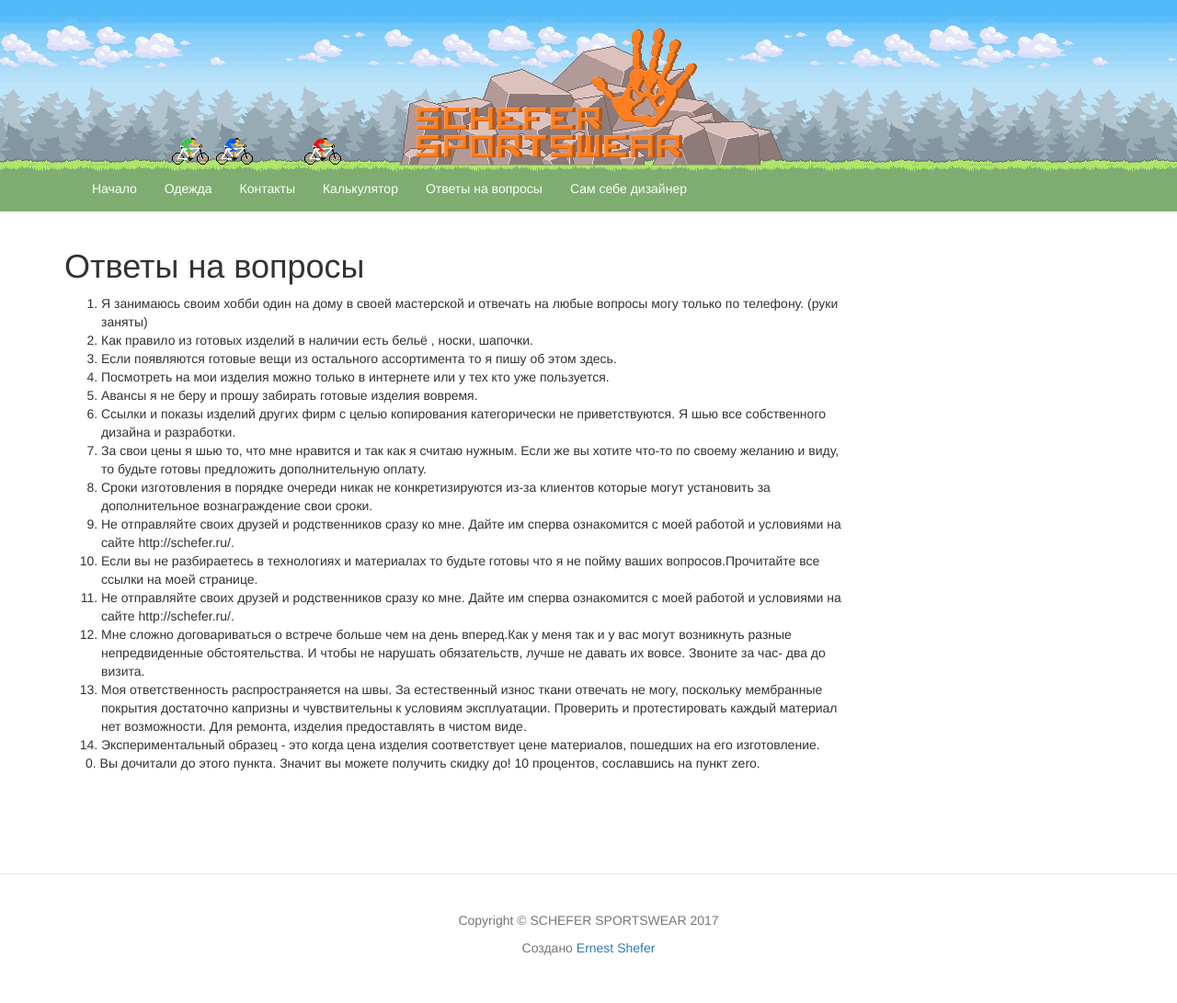
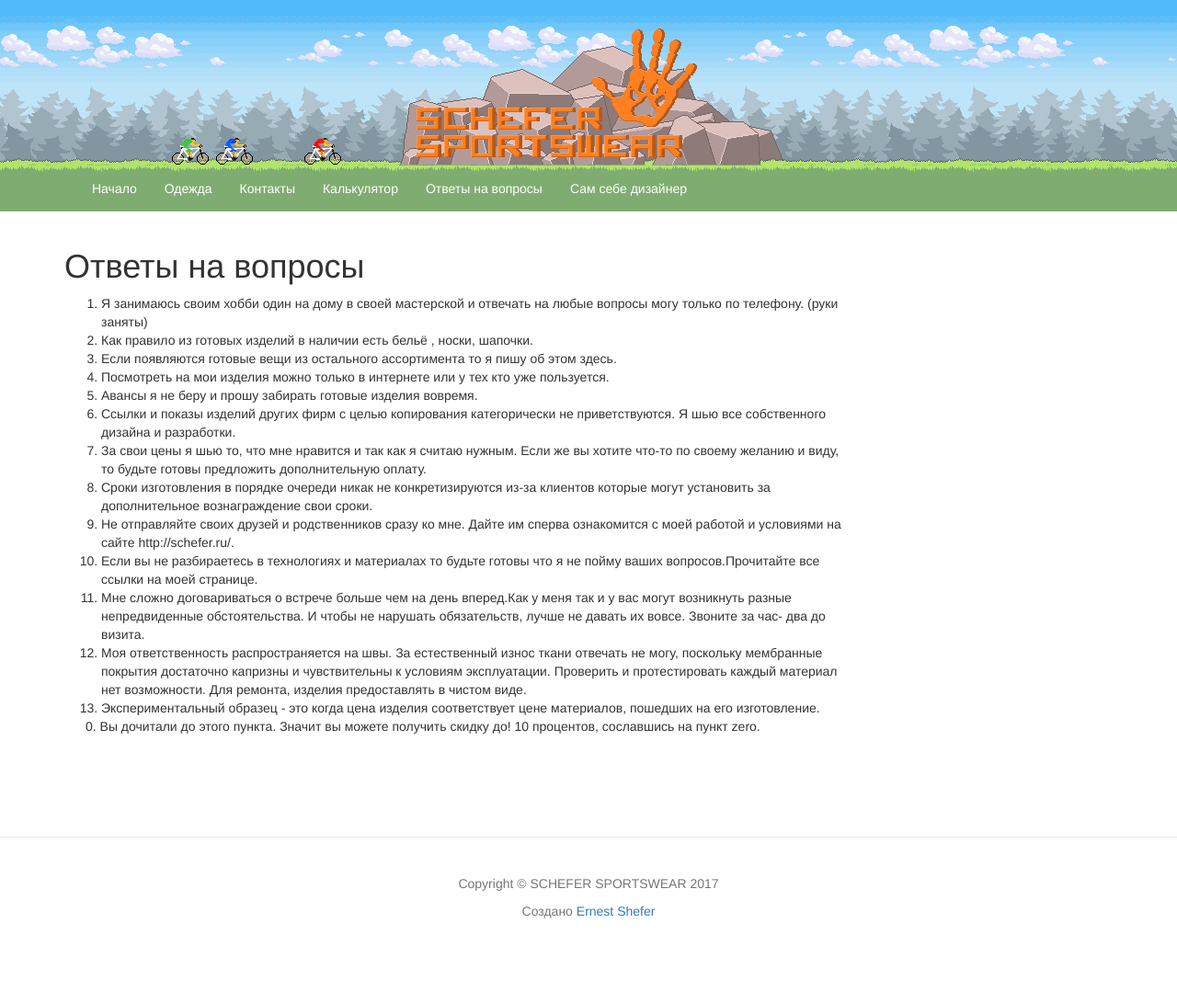
Before and after one commit to schefer/schefer.github.io, a Jekyll site: the page built from faq.html, in a window 1280 px wide. Shown: the whole page at 92% size. Built offline with Jekyll 4.4.1, drawn with Linux system fonts in a browser that asks for light colours; after the commit the page ends 1051 px from its top, so only the background shows below that.

Commit message:
Update faq.html

```diff
--- a/faq.html
+++ b/faq.html
@@ -26,8 +26,6 @@ title: Ответы на вопросы
 
     <li>Если вы не разбираетесь в технологиях и материалах то будьте готовы что я не пойму ваших вопросов.Прочитайте все ссылки на моей странице.</li>
 
-    <li>Не отправляйте своих друзей и родственников сразу ко мне. Дайте им сперва ознакомится с моей работой и условиями на сайте http://schefer.ru/.</li>
-
     <li>Мне сложно договариваться о встрече больше чем на день вперед.Как у меня так и у вас могут возникнуть разные непредвиденные обстоятельства. И чтобы не нарушать обязательств, лучше не давать их вовсе. Звоните за час- два до визита.</li>
 
     <li>Моя ответственность распространяется на швы. За естественный износ ткани отвечать не могу, поскольку мембранные покрытия достаточно капризны и чувствительны к условиям эксплуатации. Проверить и протестировать каждый материал нет возможности. Для ремонта, изделия предоставлять в чистом виде.</li>
```
